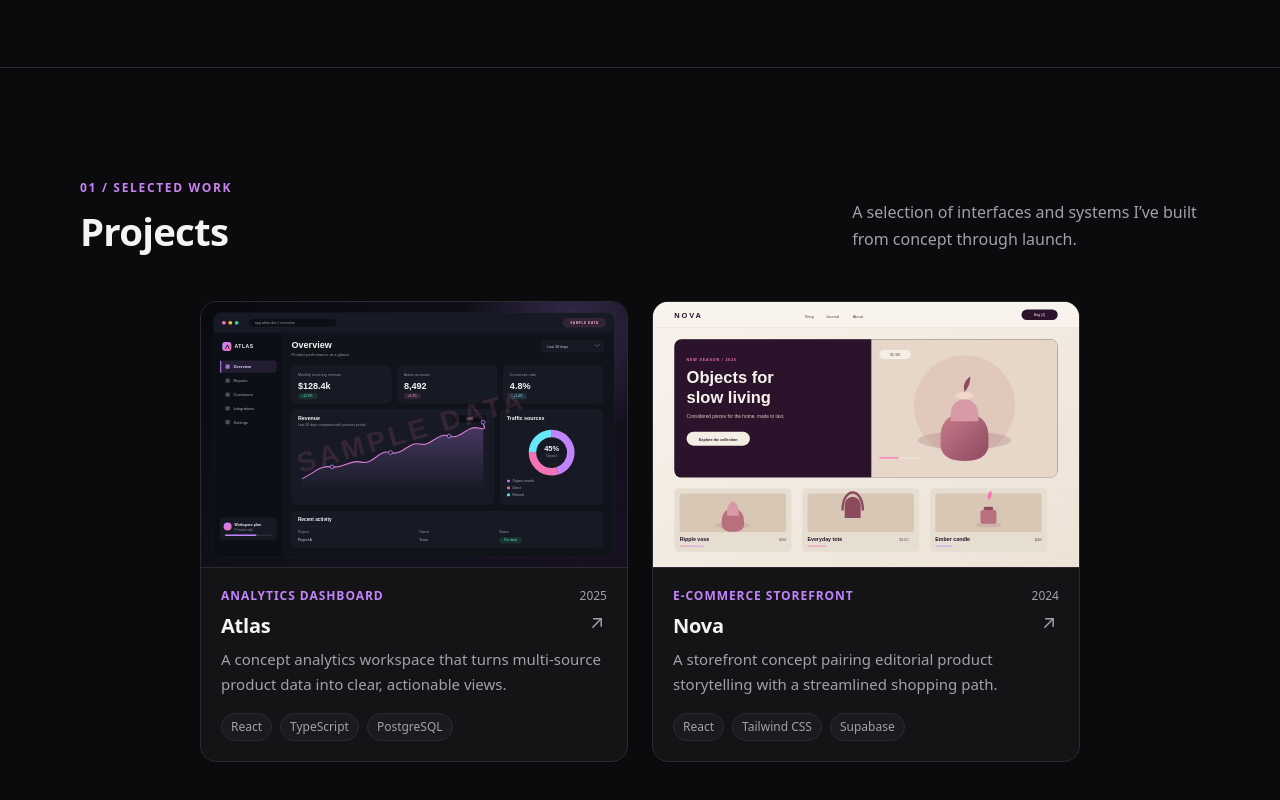
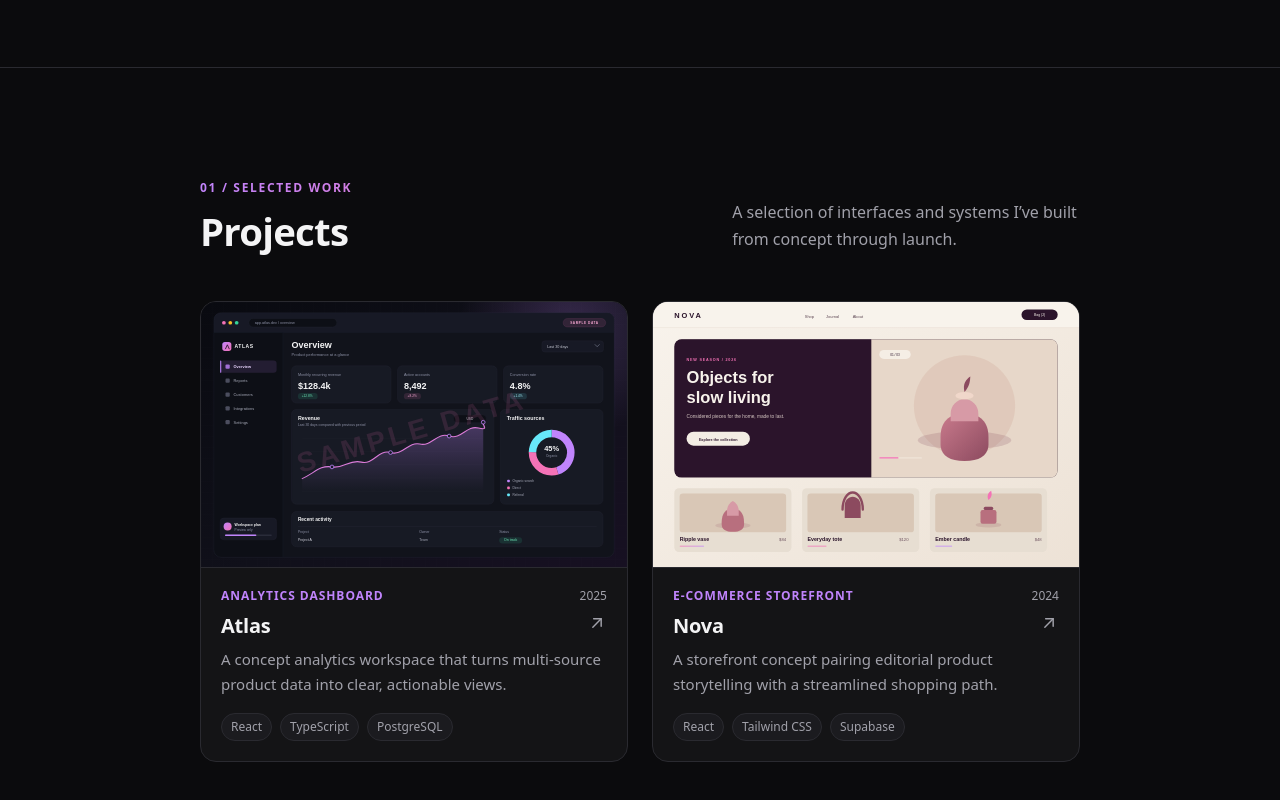
Before and after one commit to GTGUY652/MyPortfolio, a React (Vite) app: page / in a window 1280 px wide. Shown: the part 1077-1877 px from the top of the page. Built offline with nearby package versions, Linux system fonts and the light colour scheme.

Commit message:
style(projects): align heading with card grid

```diff
--- a/src/components/sections/Projects.css
+++ b/src/components/sections/Projects.css
@@ -1,14 +1,20 @@
 .projects {
+  --projects-content-width: 880px;
   padding-block: var(--section-padding);
   border-top: 1px solid var(--color-border);
   scroll-margin-top: calc(var(--nav-height) + 16px);
+}
+
+.projects .section-heading {
+  max-width: var(--projects-content-width);
+  margin-inline: auto;
 }
 
 .projects__grid {
   display: grid;
   grid-template-columns: 1fr;
   gap: var(--space-5);
-  max-width: 880px;
+  max-width: var(--projects-content-width);
   margin-top: var(--space-7);
   margin-inline: auto;
 }
```
